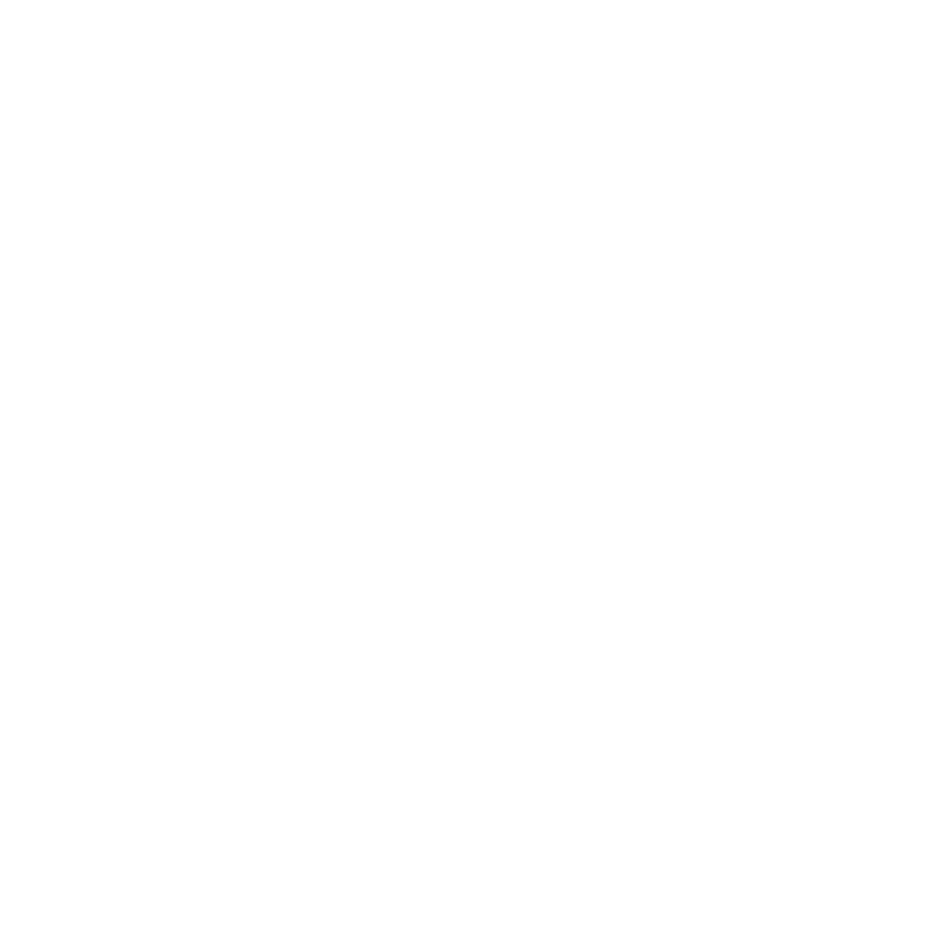
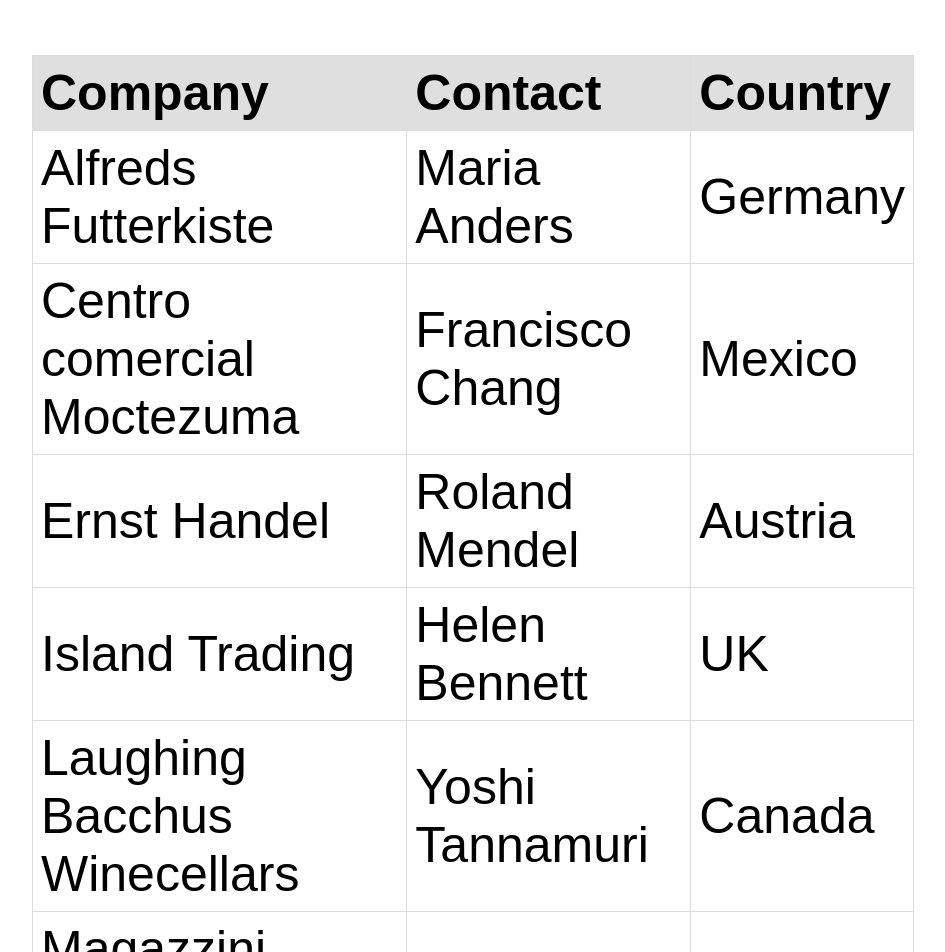
Before and after one commit to kenene-songezo/PeopleSoftUCT-clone, an Angular app in the folder Peoplesoft-Clone/: page /manage-classes/view-my-classes in a window 1280 px wide. Shown: the part 340-1292 px from the top of the page, without its empty margins (268-1213 px from the left). Before the commit the page ends 800 px from the top, so only its background shows below. Built offline with nearby package versions, Linux system fonts and the light colour scheme.

Commit message:
feat: created a table component

```diff
--- a/Peoplesoft-Clone/src/app/app.module.ts
+++ b/Peoplesoft-Clone/src/app/app.module.ts
@@ -21,6 +21,7 @@
 import { NavListsService } from './nav-lists.service';
 import { ShoppingCartComponent } from './manage-classes/shopping-cart/shopping-cart.component';
 import { SearchClassAndEnrollComponent } from './manage-classes/search-class-and-enroll/search-class-and-enroll.component';
+import { TablesComponent } from './tables/tables.component';
 
 @NgModule({
   declarations: [
@@ -42,6 +43,7 @@
     ViewMyClassesComponent,
     ShoppingCartComponent,
     SearchClassAndEnrollComponent,
+    TablesComponent,
   ],
   imports: [
     BrowserModule,
--- a/Peoplesoft-Clone/src/app/manage-classes/manage-classes.component.html
+++ b/Peoplesoft-Clone/src/app/manage-classes/manage-classes.component.html
@@ -5,5 +5,3 @@
 >
   <router-outlet></router-outlet>
 </app-shell>
-
-<app-view-my-classes></app-view-my-classes>
--- a/Peoplesoft-Clone/src/app/manage-classes/view-my-classes/view-my-classes.component.html
+++ b/Peoplesoft-Clone/src/app/manage-classes/view-my-classes/view-my-classes.component.html
@@ -1 +1,3 @@
 <p>view-my-classes works!</p>
+
+<app-tables></app-tables>
--- a/Peoplesoft-Clone/src/app/shell/shell.component.html
+++ b/Peoplesoft-Clone/src/app/shell/shell.component.html
@@ -8,7 +8,7 @@
 </div>
 
 <!-- side nav -->
-<div id="mySidenav" class="sidenav">
+<div class="sidenav">
   <a *ngFor="let navItem of navList" (click)="goToSelected(navItem)"
     ><fa-icon [icon]="navItem.icon"></fa-icon> {{ navItem.title }}</a
   >
--- a/Peoplesoft-Clone/src/app/shell/shell.component.ts
+++ b/Peoplesoft-Clone/src/app/shell/shell.component.ts
@@ -23,9 +23,6 @@
   }
 
   goToSelected(navItem: SideNav){
-    console.log(this.route.snapshot.url);
-    console.log(navItem.path);
-
     this.router.navigate([navItem.path], {relativeTo: this.route});
   }
 
--- /dev/null
+++ b/Peoplesoft-Clone/src/app/tables/tables.component.css
@@ -0,0 +1,15 @@
+table {
+  font-family: arial, sans-serif;
+  border-collapse: collapse;
+  width: 90%;
+}
+
+td, th {
+  border: 1px solid #dddddd;
+  text-align: left;
+  padding: 8px;
+}
+
+th {
+  background-color: #dfdfdf;
+}
--- /dev/null
+++ b/Peoplesoft-Clone/src/app/tables/tables.component.html
@@ -0,0 +1,39 @@
+<h2>HTML Table</h2>
+
+<table>
+  <tr>
+    <th>Company</th>
+    <th>Contact</th>
+    <th>Country</th>
+  </tr>
+  <tr>
+    <td>Alfreds Futterkiste</td>
+    <td>Maria Anders</td>
+    <td>Germany</td>
+  </tr>
+  <tr>
+    <td>Centro comercial Moctezuma</td>
+    <td>Francisco Chang</td>
+    <td>Mexico</td>
+  </tr>
+  <tr>
+    <td>Ernst Handel</td>
+    <td>Roland Mendel</td>
+    <td>Austria</td>
+  </tr>
+  <tr>
+    <td>Island Trading</td>
+    <td>Helen Bennett</td>
+    <td>UK</td>
+  </tr>
+  <tr>
+    <td>Laughing Bacchus Winecellars</td>
+    <td>Yoshi Tannamuri</td>
+    <td>Canada</td>
+  </tr>
+  <tr>
+    <td>Magazzini Alimentari Riuniti</td>
+    <td>Giovanni Rovelli</td>
+    <td>Italy</td>
+  </tr>
+</table>
--- /dev/null
+++ b/Peoplesoft-Clone/src/app/tables/tables.component.ts
@@ -0,0 +1,15 @@
+import { Component, OnInit } from '@angular/core';
+
+@Component({
+  selector: 'app-tables',
+  templateUrl: './tables.component.html',
+  styleUrls: ['./tables.component.css']
+})
+export class TablesComponent implements OnInit {
+
+  constructor() { }
+
+  ngOnInit(): void {
+  }
+
+}
```
Also changed, not shown: 1 other file (tests, documents, lock files or other folders).
